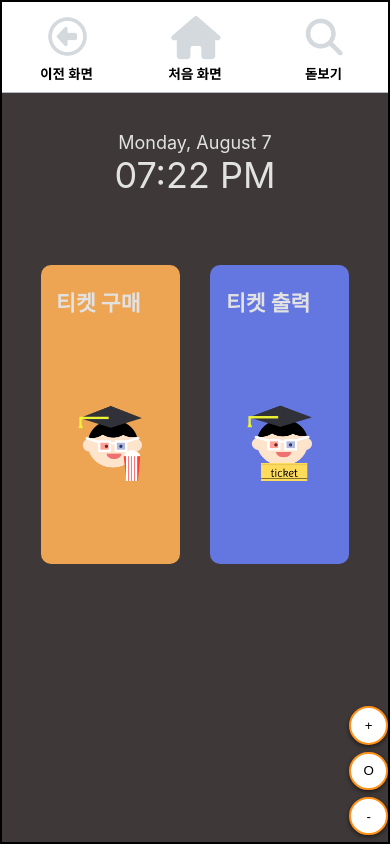
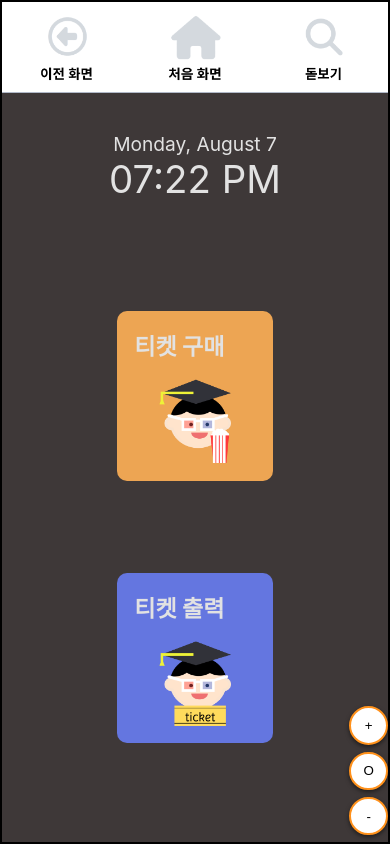
Before and after one commit to Team-Columbus/Gillajabi-FE, a React (Create React App) app in the folder gillajabi/: page /movie in a window 390 px wide. Built offline with nearby package versions, Linux system fonts and the light colour scheme.

Commit message:
:lipstick: Moviemain 미디어쿼리 추가 및 변경
- Moviemain의 select 요소가 260px 부터 480px의 경우 세로로 배치되도록
  변경
- 세로 변경에 따라 260px 부터 480px 사이의 font-size를 변경

```diff
--- a/gillajabi/src/styles/pages/Movie/Moviemain.css
+++ b/gillajabi/src/styles/pages/Movie/Moviemain.css
@@ -10,16 +10,16 @@
 
   @media (min-width: 260px) and (max-width:480px) {
     @media (min-width: 260px) and (max-width:310px) {
-      font-size: 0.55rem;
+      font-size: 0.7rem;
     }
     @media (min-width: 310px) and (max-width:350px) {
-      font-size: 0.65rem;
+      font-size: 0.75rem;
     }
     @media (min-width: 350px) and (max-width:410px) {
-      font-size: 0.75rem;
+      font-size: 0.8rem;
     }
     @media (min-width: 410px) and (max-width:480px) {
-      font-size: 0.85rem;
+      font-size: 0.9rem;
     }
   }
 }
@@ -48,6 +48,14 @@
   justify-content: space-between;
   border-radius: 5px;
   font-size: 1.2em;
+
+  @media (min-width: 260px) and (max-width:480px){
+    flex-direction: column;
+    justify-content: space-around;
+    align-items: center;
+    width : 90%;
+    height : 70%;
+  }
 }
 .movie-main-select-button{
   display: flex;
@@ -58,6 +66,21 @@
   padding : 5%;
   border-radius: 10px;
   transition: transform 0.3s ease-in-out;
+
+  @media (min-width: 260px) and (max-width:480px){
+    @media (min-width: 260px) and (max-width:310px) {
+      width : 60%;
+    }
+    @media (min-width: 310px) and (max-width:350px) {
+      width : 50%;
+    }
+    @media (min-width: 350px) and (max-width:410px) {
+      width : 45%;
+    }
+    @media (min-width: 410px) and (max-width:480px) {
+      font-size: 0.9rem;
+    }
+  }
 }
 .movie-main-select-button:hover {
   transform: translateY(-10px);
```
